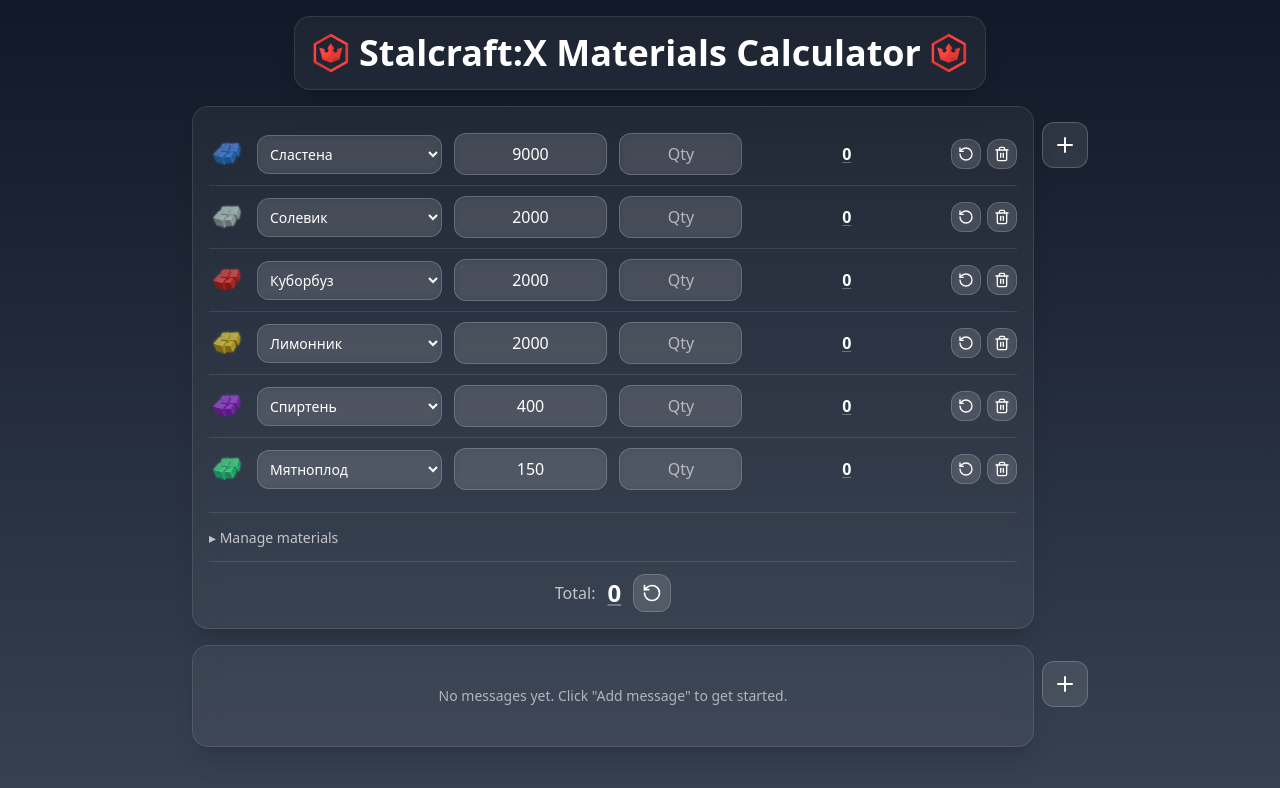
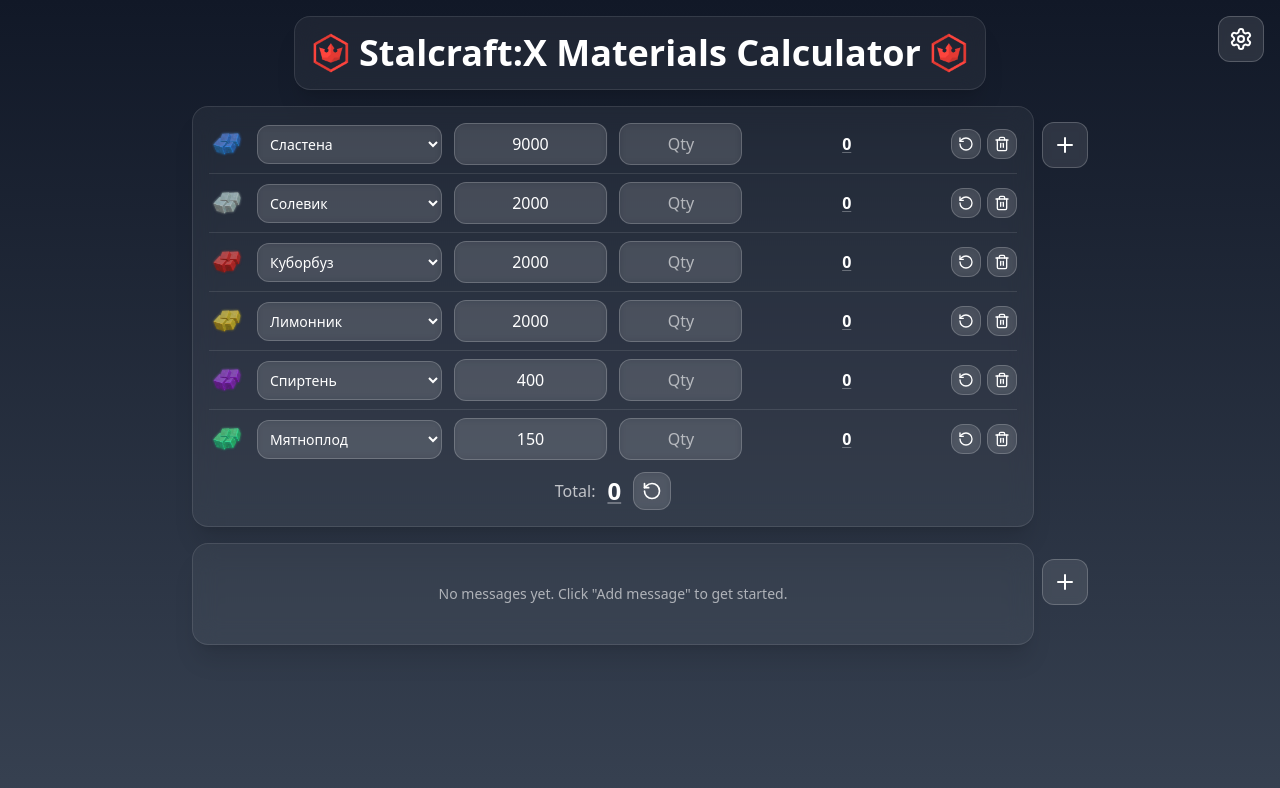
Before and after one commit to Falxns/sc-calculator-app, a React (Vite) app: page / in a window 1280 px wide. Shown: the top 788 px of the page. Built offline with nearby package versions, Linux system fonts and the light colour scheme.

Commit message:
refactor: move manager to a modal and update layout

```diff
--- a/src/App.tsx
+++ b/src/App.tsx
@@ -1,18 +1,38 @@
-import React from 'react';
+import { useRef } from 'react';
 import Header from './components/Header/Header';
 import PriceCalculator from './components/PriceCalculator/PriceCalculator';
 import MessageBuilder from './components/MessageBuilder/MessageBuilder';
 import ErrorBoundary from './components/ErrorBoundary/ErrorBoundary';
+import MaterialManagerTrigger from './components/MaterialManager/MaterialManagerTrigger';
+import useMaterials from './hooks/useMaterials';
+import { DEFAULT_MATERIALS } from './constants/materials';
+import type { Material } from './types';
 
-const App: React.FC = () => {
+const App = () => {
+  const [materialsState, setMaterialsState] = useMaterials();
+  const materials = materialsState.materials.length ? materialsState.materials : DEFAULT_MATERIALS;
+  const onMaterialRemovedRef = useRef<
+    (materialId: string, remainingMaterials: Material[]) => void
+  >(() => {});
+
   return (
     <ErrorBoundary>
       <div className="flex flex-col gap-4">
         <Header />
         <main className="flex flex-col gap-4 w-full max-w-4xl mx-auto">
-          <PriceCalculator />
+          <PriceCalculator
+            materials={materials}
+            onMaterialRemovedRef={onMaterialRemovedRef}
+          />
           <MessageBuilder />
         </main>
+        <MaterialManagerTrigger
+          materials={materials}
+          setMaterials={setMaterialsState}
+          onMaterialRemoved={(materialId, remainingMaterials) =>
+            onMaterialRemovedRef.current(materialId, remainingMaterials)
+          }
+        />
       </div>
     </ErrorBoundary>
   );
--- a/src/components/CalculatorRow/CalculatorRow.tsx
+++ b/src/components/CalculatorRow/CalculatorRow.tsx
@@ -70,7 +70,7 @@
   };
 
   return (
-    <div className="flex flex-wrap items-center gap-2 py-2.5 border-b border-white/10 last:border-b-0 w-full sm:grid sm:grid-cols-[auto_minmax(7rem,1.2fr)_minmax(5rem,1fr)_minmax(4rem,0.8fr)_minmax(6rem,1.2fr)_auto] sm:gap-x-3 sm:gap-y-0">
+    <div className="flex flex-wrap items-center gap-2 py-2 first:pt-0 last:pb-0 w-full sm:grid sm:grid-cols-[auto_minmax(7rem,1.2fr)_minmax(5rem,1fr)_minmax(4rem,0.8fr)_minmax(6rem,1.2fr)_auto] sm:gap-x-3 sm:gap-y-0">
       {imageSrc ? (
         <img src={imageSrc} alt={material?.label ?? materialId} className="w-9 h-9 shrink-0" />
       ) : (
--- a/src/components/MaterialManager/MaterialManager.tsx
+++ b/src/components/MaterialManager/MaterialManager.tsx
@@ -1,9 +1,8 @@
 import { useState } from 'react';
-import {
-  createUniqueMaterialId,
-} from '../../constants/materials';
+import { createUniqueMaterialId } from '../../constants/materials';
 import type { Material } from '../../types';
 import { getMaterialImageSrc } from '../../utils/materialImage';
+import PlusIcon from '../icons/PlusIcon';
 
 const readFileAsDataUrl = (file: File): Promise<string> =>
   new Promise((resolve, reject) => {
@@ -24,7 +23,6 @@
   setMaterials,
   onMaterialRemoved,
 }: MaterialManagerProps) => {
-  const [isOpen, setIsOpen] = useState(false);
   const [label, setLabel] = useState('');
   const [defaultPrice, setDefaultPrice] = useState('');
   const [imageData, setImageData] = useState<string | undefined>();
@@ -78,23 +76,12 @@
   };
 
   return (
-    <div className="w-full border-t border-white/10 pt-3">
-      <button
-        type="button"
-        className="text-sm text-white/70 hover:text-white transition-colors"
-        onClick={() => setIsOpen((open) => !open)}
-        aria-expanded={isOpen}
-      >
-        {isOpen ? '▾ Hide materials' : '▸ Manage materials'}
-      </button>
-
-      {isOpen && (
-        <div className="mt-3 flex flex-col gap-3">
-          <ul className="flex flex-col gap-2">
+    <div className="flex flex-col gap-3 w-full">
+      <ul className="flex flex-col divide-y divide-white/10">
         {materials.map((material) => (
           <li
             key={material.id}
-                className="flex items-center gap-2 text-sm py-1 border-b border-white/5 last:border-b-0"
+            className="flex items-center gap-2 text-sm py-2 first:pt-0 last:pb-0"
           >
             {getMaterialImageSrc(material) ? (
               <img
@@ -111,7 +98,7 @@
             </span>
             <button
               type="button"
-                  className="btn w-auto p-1 shrink-0 text-xs"
+              className="btn w-7 h-7 min-w-7 p-0 shrink-0 flex items-center justify-center text-base leading-none"
               aria-label={`Remove ${material.label}`}
               disabled={materials.length <= 1}
               onClick={() => handleRemoveMaterial(material.id)}
@@ -123,6 +110,22 @@
       </ul>
 
       <div className="flex flex-wrap items-end gap-2">
+        <label
+          className="btn w-9 h-9 min-w-9 p-0 shrink-0 flex items-center justify-center cursor-pointer overflow-hidden text-xs"
+          aria-label="Upload icon"
+        >
+          {imageData ? (
+            <img src={imageData} alt="" className="w-full h-full object-cover" />
+          ) : (
+            <span className="text-white/60">Icon</span>
+          )}
+          <input
+            type="file"
+            accept="image/*"
+            className="hidden"
+            onChange={handleImageUpload}
+          />
+        </label>
         <input
           className="input py-1.5 px-2 text-sm flex-1 min-w-[6rem]"
           type="text"
@@ -139,28 +142,15 @@
           aria-label="Default price"
           onChange={(e) => setDefaultPrice(e.target.value)}
         />
-            <label className="btn w-auto py-1.5 px-2 text-sm cursor-pointer">
-              Icon
-              <input
-                type="file"
-                accept="image/*"
-                className="hidden"
-                onChange={handleImageUpload}
-              />
-            </label>
         <button
           type="button"
-              className="btn w-auto py-1.5 px-3 text-sm"
+          className="btn w-9 h-9 min-w-9 p-0 shrink-0 flex items-center justify-center"
+          aria-label="Add material"
           onClick={handleAddMaterial}
         >
-              Add
+          <PlusIcon className="w-5 h-5" />
         </button>
       </div>
-          {imageData && (
-            <p className="text-xs text-white/50">Custom icon selected</p>
-          )}
-        </div>
-      )}
     </div>
   );
 };
--- /dev/null
+++ b/src/components/MaterialManager/MaterialManagerTrigger.tsx
@@ -0,0 +1,44 @@
+import { useState } from 'react';
+import type { Material } from '../../types';
+import Modal from '../Modal/Modal';
+import SettingsIcon from '../icons/SettingsIcon';
+import MaterialManager from './MaterialManager';
+
+interface MaterialManagerTriggerProps {
+  materials: Material[];
+  setMaterials: React.Dispatch<React.SetStateAction<{ materials: Material[] }>>;
+  onMaterialRemoved: (materialId: string, remainingMaterials: Material[]) => void;
+}
+
+const MaterialManagerTrigger = ({
+  materials,
+  setMaterials,
+  onMaterialRemoved,
+}: MaterialManagerTriggerProps) => {
+  const [isOpen, setIsOpen] = useState(false);
+
+  return (
+    <>
+      <button
+        type="button"
+        className="btn fixed top-4 right-4 z-30 w-auto p-2.5"
+        aria-label="Manage materials"
+        aria-haspopup="dialog"
+        aria-expanded={isOpen}
+        onClick={() => setIsOpen(true)}
+      >
+        <SettingsIcon className="w-6 h-6" />
+      </button>
+
+      <Modal isOpen={isOpen} onClose={() => setIsOpen(false)} title="Manage materials">
+        <MaterialManager
+          materials={materials}
+          setMaterials={setMaterials}
+          onMaterialRemoved={onMaterialRemoved}
+        />
+      </Modal>
+    </>
+  );
+};
+
+export default MaterialManagerTrigger;
--- /dev/null
+++ b/src/components/Modal/Modal.tsx
@@ -0,0 +1,55 @@
+import { useEffect, useRef } from 'react';
+
+interface ModalProps {
+  isOpen: boolean;
+  onClose: () => void;
+  title: string;
+  children: React.ReactNode;
+}
+
+const Modal = ({ isOpen, onClose, title, children }: ModalProps) => {
+  const dialogRef = useRef<HTMLDivElement>(null);
+
+  useEffect(() => {
+    if (!isOpen) return;
+
+    const handleEscapeKey = (e: KeyboardEvent) => {
+      if (e.key === 'Escape') onClose();
+    };
+
+    window.addEventListener('keydown', handleEscapeKey);
+    return () => window.removeEventListener('keydown', handleEscapeKey);
+  }, [isOpen, onClose]);
+
+  useEffect(() => {
+    if (isOpen) dialogRef.current?.focus();
+  }, [isOpen]);
+
+  if (!isOpen) return null;
+
+  return (
+    <div className="fixed inset-0 z-40 flex items-center justify-center p-4">
+      <button
+        type="button"
+        aria-label="Close"
+        className="absolute inset-0 bg-black/50 backdrop-blur-sm"
+        onClick={onClose}
+      />
+      <div
+        ref={dialogRef}
+        tabIndex={-1}
+        className="glass-container relative flex-col gap-3 p-6 max-w-lg w-full max-h-[85vh] overflow-y-auto items-stretch outline-none"
+        role="dialog"
+        aria-modal="true"
+        aria-labelledby="modal-title"
+      >
+        <h2 id="modal-title" className="text-lg font-semibold w-full text-center">
+          {title}
+        </h2>
+        {children}
+      </div>
+    </div>
+  );
+};
+
+export default Modal;
--- a/src/components/PriceCalculator/PriceCalculator.tsx
+++ b/src/components/PriceCalculator/PriceCalculator.tsx
@@ -1,5 +1,5 @@
+import { useEffect } from 'react';
 import useLocalStorage from '../../hooks/useLocalStorage';
-import useMaterials from '../../hooks/useMaterials';
 import useToast from '../../hooks/useToast';
 import {
   createCalculator,
@@ -9,7 +9,6 @@
 import type { Calculator, CalculatorState, Material } from '../../types';
 import { copyToClipboard } from '../../utils/copyToClipboard';
 import CalculatorRow from '../CalculatorRow/CalculatorRow';
-import MaterialManager from '../MaterialManager/MaterialManager';
 import ResetIcon from '../icons/ResetIcon';
 import PlusIcon from '../icons/PlusIcon';
 import Toast from '../Toast/Toast';
@@ -46,14 +45,20 @@
     return { calculators: migrateCalculators(stored.calculators, materials) };
   };
 
-const PriceCalculator = () => {
-  const [materialsState, setMaterialsState] = useMaterials();
-  const materials = materialsState.materials.length ? materialsState.materials : DEFAULT_MATERIALS;
+interface PriceCalculatorProps {
+  materials: Material[];
+  onMaterialRemovedRef: React.MutableRefObject<
+    (materialId: string, remainingMaterials: Material[]) => void
+  >;
+}
+
+const PriceCalculator = ({ materials, onMaterialRemovedRef }: PriceCalculatorProps) => {
+  const resolvedMaterials = materials.length ? materials : DEFAULT_MATERIALS;
 
   const [calculatorState, setCalculatorState] = useLocalStorage<CalculatorState>(
     'calculatorState',
-    { calculators: createDefaultCalculators(materials) },
-    deserializeCalculatorState(materials)
+    { calculators: createDefaultCalculators(resolvedMaterials) },
+    deserializeCalculatorState(resolvedMaterials)
   );
 
   const { toast, showToast } = useToast();
@@ -75,7 +80,7 @@
   const addRow = () => {
     setCalculatorState((prev) => ({
       ...prev,
-      calculators: [...prev.calculators, createCalculator(materials)],
+      calculators: [...prev.calculators, createCalculator(resolvedMaterials)],
     }));
   };
 
@@ -107,6 +112,10 @@
     }));
   };
 
+  useEffect(() => {
+    onMaterialRemovedRef.current = handleMaterialRemoved;
+  });
+
   return (
     <div className="flex items-start gap-2 w-full">
       <section className="glass-container flex-col gap-3 flex-1 min-w-0">
@@ -115,11 +124,11 @@
             No rows yet. Use + to add a calculator row.
           </p>
         ) : (
-          <div className="w-full">
+          <div className="w-full divide-y divide-white/10">
             {calculatorState.calculators.map((calculator) => (
               <CalculatorRow
                 key={calculator.id}
-                materials={materials}
+                materials={resolvedMaterials}
                 setCalculatorState={setCalculatorState}
                 calculator={calculator}
                 onRemove={removeRow}
@@ -129,13 +138,7 @@
           </div>
         )}
 
-        <MaterialManager
-          materials={materials}
-          setMaterials={setMaterialsState}
-          onMaterialRemoved={handleMaterialRemoved}
-        />
-
-        <div className="flex items-center justify-center gap-3 w-full pt-3 border-t border-white/10">
+        <div className="flex items-center justify-center gap-3 w-full">
           <span className="text-base text-white/70">Total:</span>
           <button
             type="button"
--- /dev/null
+++ b/src/components/icons/SettingsIcon.tsx
@@ -0,0 +1,23 @@
+interface SettingsIconProps {
+  className?: string;
+}
+
+const SettingsIcon = ({ className }: SettingsIconProps) => {
+  return (
+    <svg
+      xmlns="http://www.w3.org/2000/svg"
+      viewBox="0 0 24 24"
+      fill="none"
+      stroke="currentColor"
+      strokeWidth="2"
+      strokeLinecap="round"
+      strokeLinejoin="round"
+      className={className}
+    >
+      <path d="M12.22 2h-.44a2 2 0 0 0-2 2v.18a2 2 0 0 1-1 1.73l-.43.25a2 2 0 0 1-2 0l-.15-.08a2 2 0 0 0-2.73.73l-.22.38a2 2 0 0 0 .73 2.73l.15.1a2 2 0 0 1 1 1.72v.51a2 2 0 0 1-1 1.74l-.15.09a2 2 0 0 0-.73 2.73l.22.38a2 2 0 0 0 2.73.73l.15-.08a2 2 0 0 1 2 0l.43.25a2 2 0 0 1 1 1.73V20a2 2 0 0 0 2 2h.44a2 2 0 0 0 2-2v-.18a2 2 0 0 1 1-1.73l.43-.25a2 2 0 0 1 2 0l.15.08a2 2 0 0 0 2.73-.73l.22-.39a2 2 0 0 0-.73-2.73l-.15-.08a2 2 0 0 1-1-1.74v-.5a2 2 0 0 1 1-1.74l.15-.09a2 2 0 0 0 .73-2.73l-.22-.38a2 2 0 0 0-2.73-.73l-.15.08a2 2 0 0 1-2 0l-.43-.25a2 2 0 0 1-1-1.73V4a2 2 0 0 0-2-2z" />
+      <circle cx="12" cy="12" r="3" />
+    </svg>
+  );
+};
+
+export default SettingsIcon;
```
Lines whose indentation alone changed are shown as unchanged.
